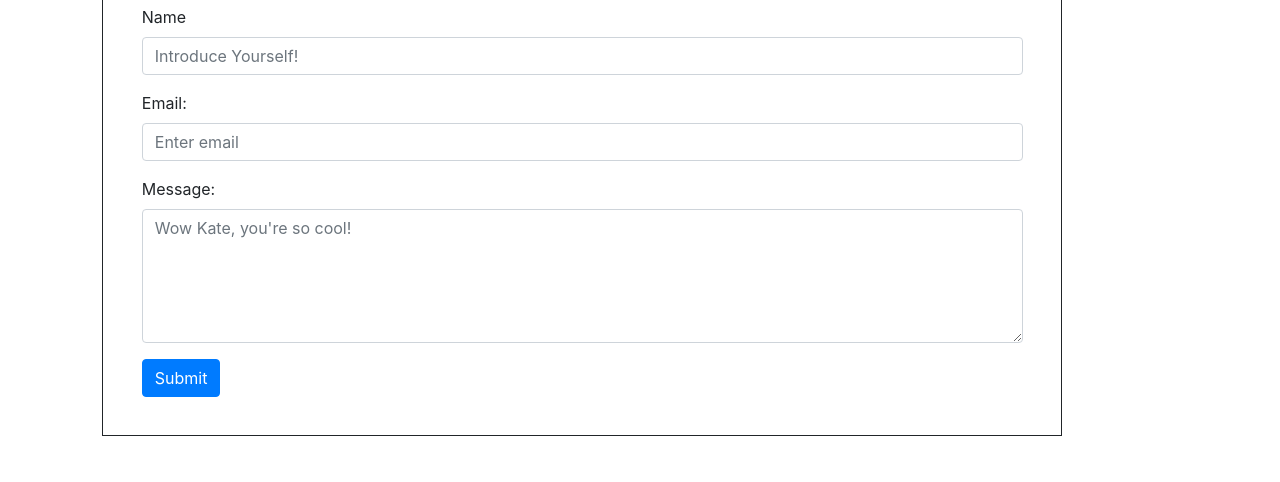
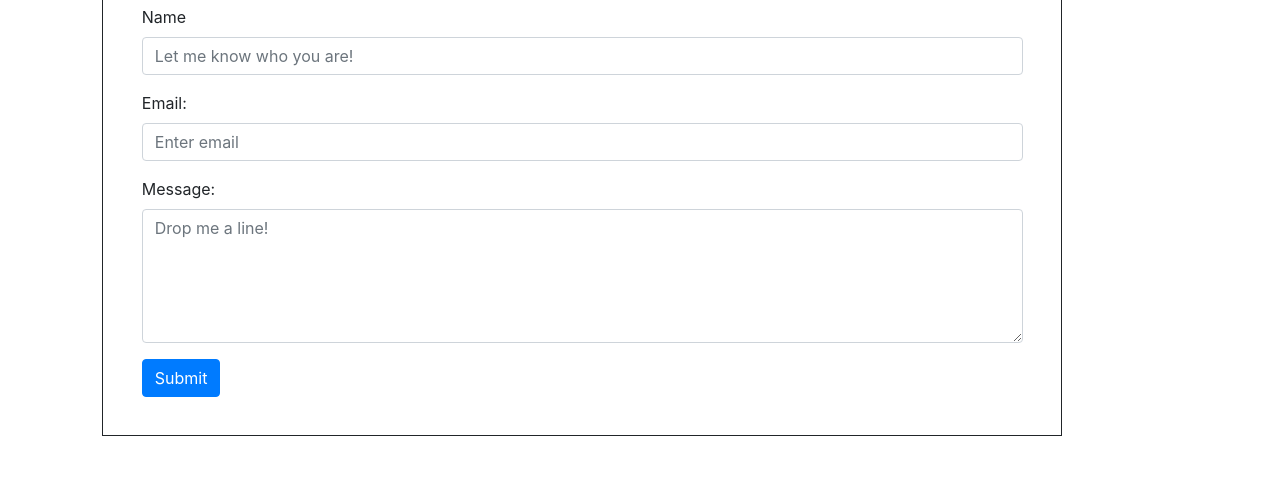
Before and after one commit to perfettiful/Bootstrap-Portfolio, a plain HTML site: page contact.html in a window 1280 px wide. Shown: the part 252-734 px from the top of the page. Drawn offline with nearby package versions, Linux system fonts and the light colour scheme.

Commit message:
Update contact.html

```diff
--- a/contact.html
+++ b/contact.html
@@ -42,7 +42,7 @@
   <form action= "mailto:katie.albee@gmail.com" "/action_page.php">
     <div class="form-group">
       <label for="Name">Name</label>
-      <input type="Name" class="form-control" id="email" placeholder="Introduce Yourself!" name="Name">
+      <input type="Name" class="form-control" id="email" placeholder="Let me know who you are!" name="Name">
     </div>
     <div class="form-group">
       <label for="email">Email:</label>
@@ -50,7 +50,7 @@
     </div>
     <div class="form-group">
       <label for="message">Message:</label>
-      <textarea class="form-control" rows="5" id="Message" placeholder="Wow Kate, you're so cool!"></textarea>
+      <textarea class="form-control" rows="5" id="Message" placeholder="Drop me a line!"></textarea>
     </div>
     <button type="submit" class="btn btn-primary">Submit</button>
   </form>
```
